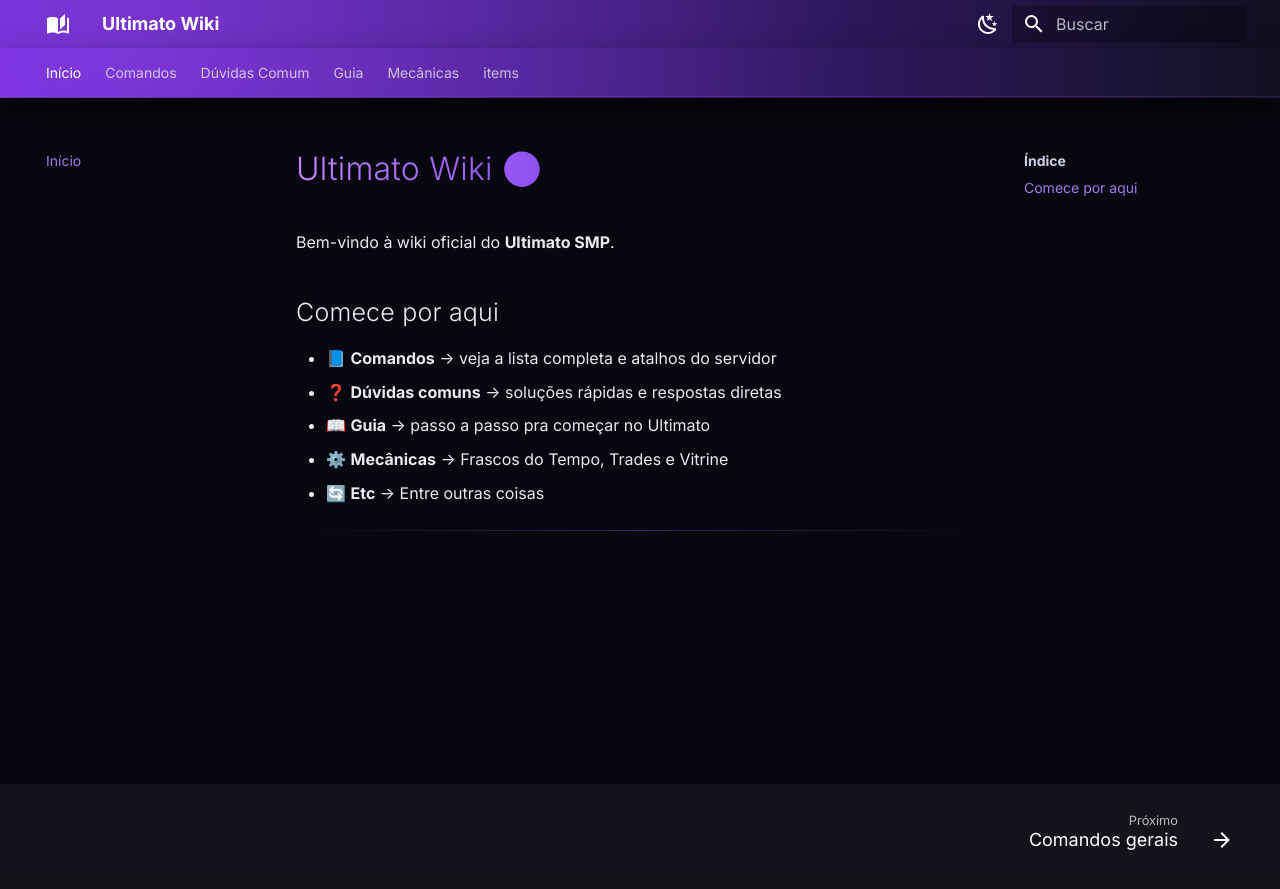
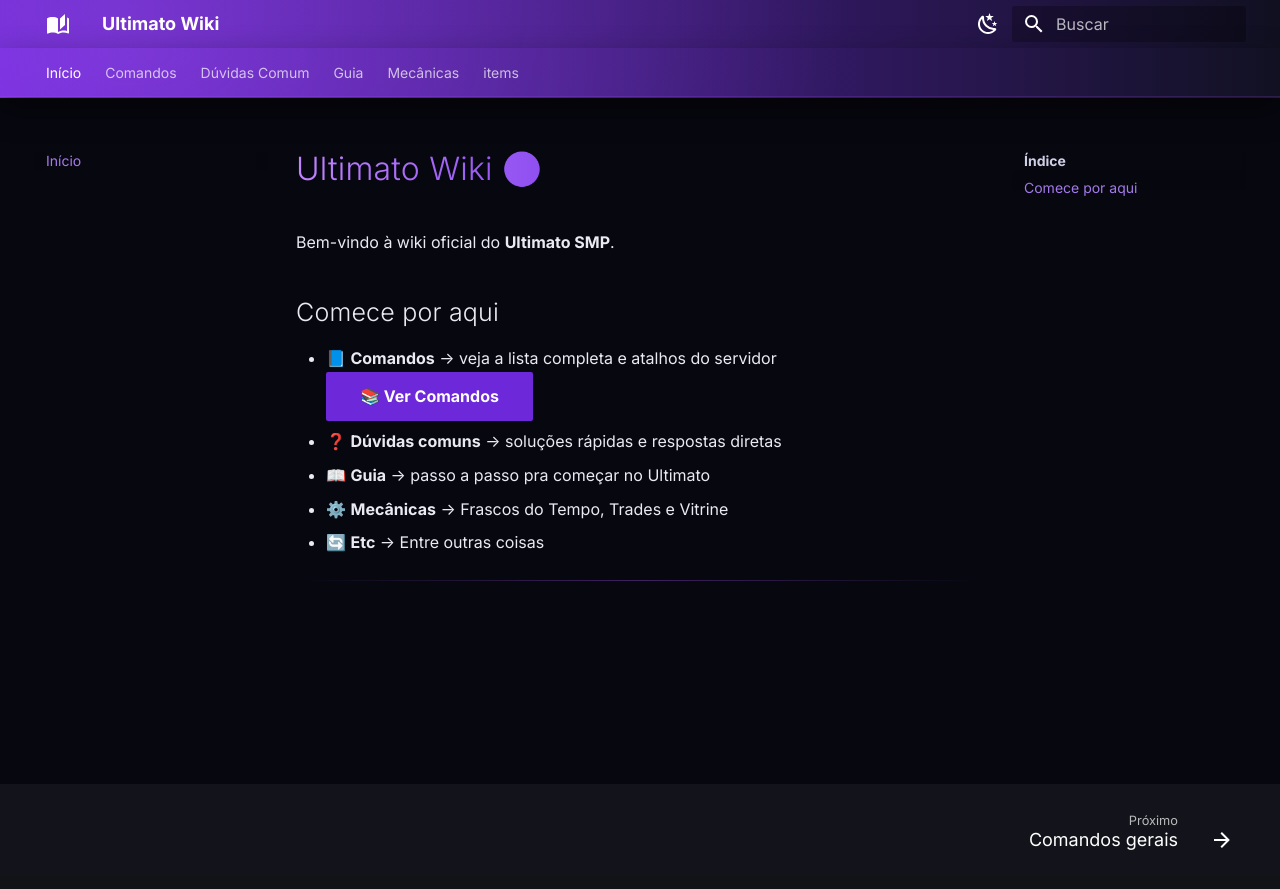
Before and after one commit to Dinner33/ultimato-wiki, an MkDocs documentation site: the page built from docs/index.md, in a window 1280 px wide. Shown: the top 889 px of the page. Built offline with MkDocs 1.6.1 and Material for MkDocs 9.7.7, drawn with Linux system fonts in a browser that asks for light colours.

Commit message:
Update index.md

```diff
--- a/docs/index.md
+++ b/docs/index.md
@@ -3,7 +3,7 @@
 Bem-vindo à wiki oficial do **Ultimato SMP**.
 
 ## Comece por aqui
-- 📘 **Comandos** → veja a lista completa e atalhos do servidor
+- 📘 **Comandos** → veja a lista completa e atalhos do servidor [📚 Ver Comandos](comandos){ .md-button .md-button--primary }
 - ❓ **Dúvidas comuns** → soluções rápidas e respostas diretas
 - 📖 **Guia** → passo a passo pra começar no Ultimato
 - ⚙️ **Mecânicas** → Frascos do Tempo, Trades e Vitrine
```
